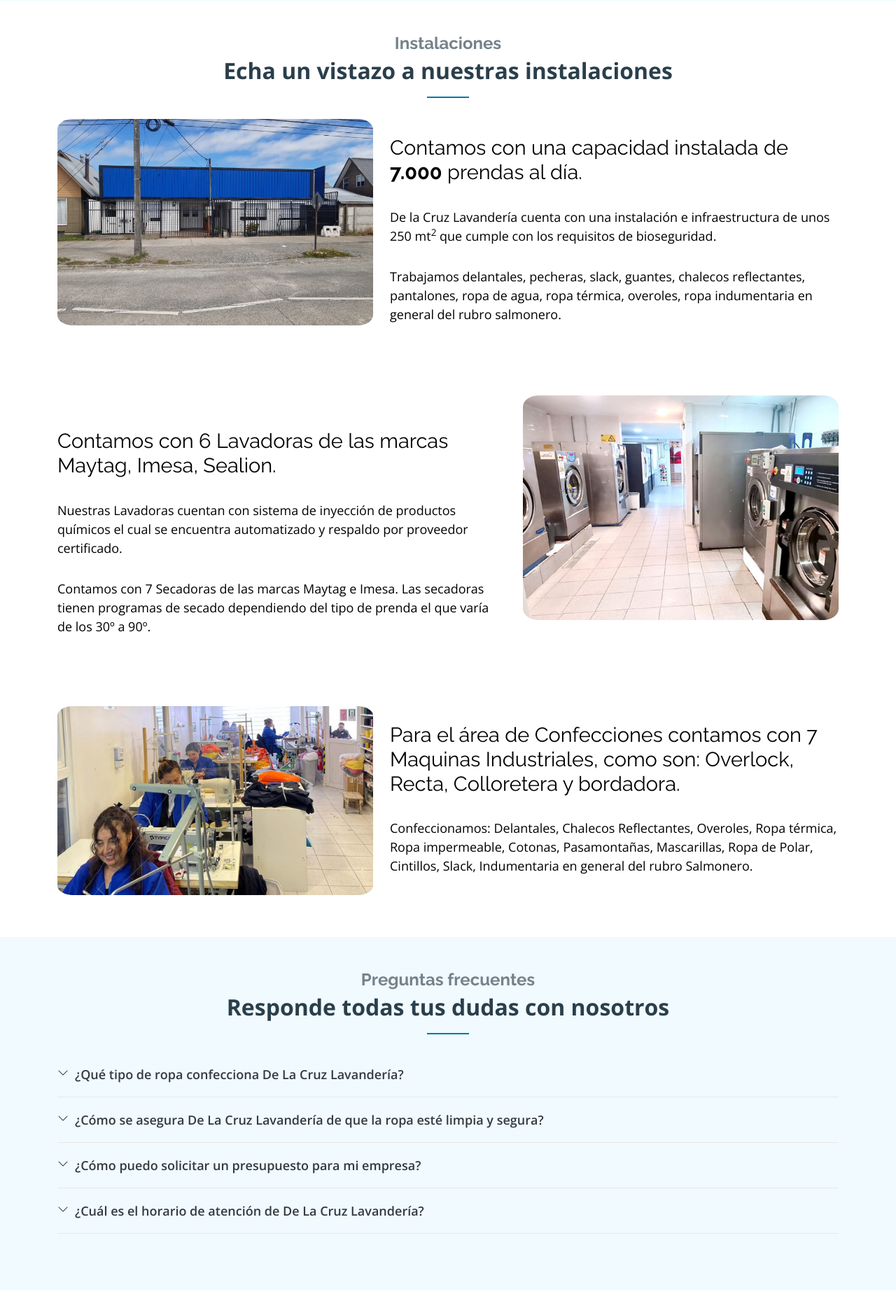
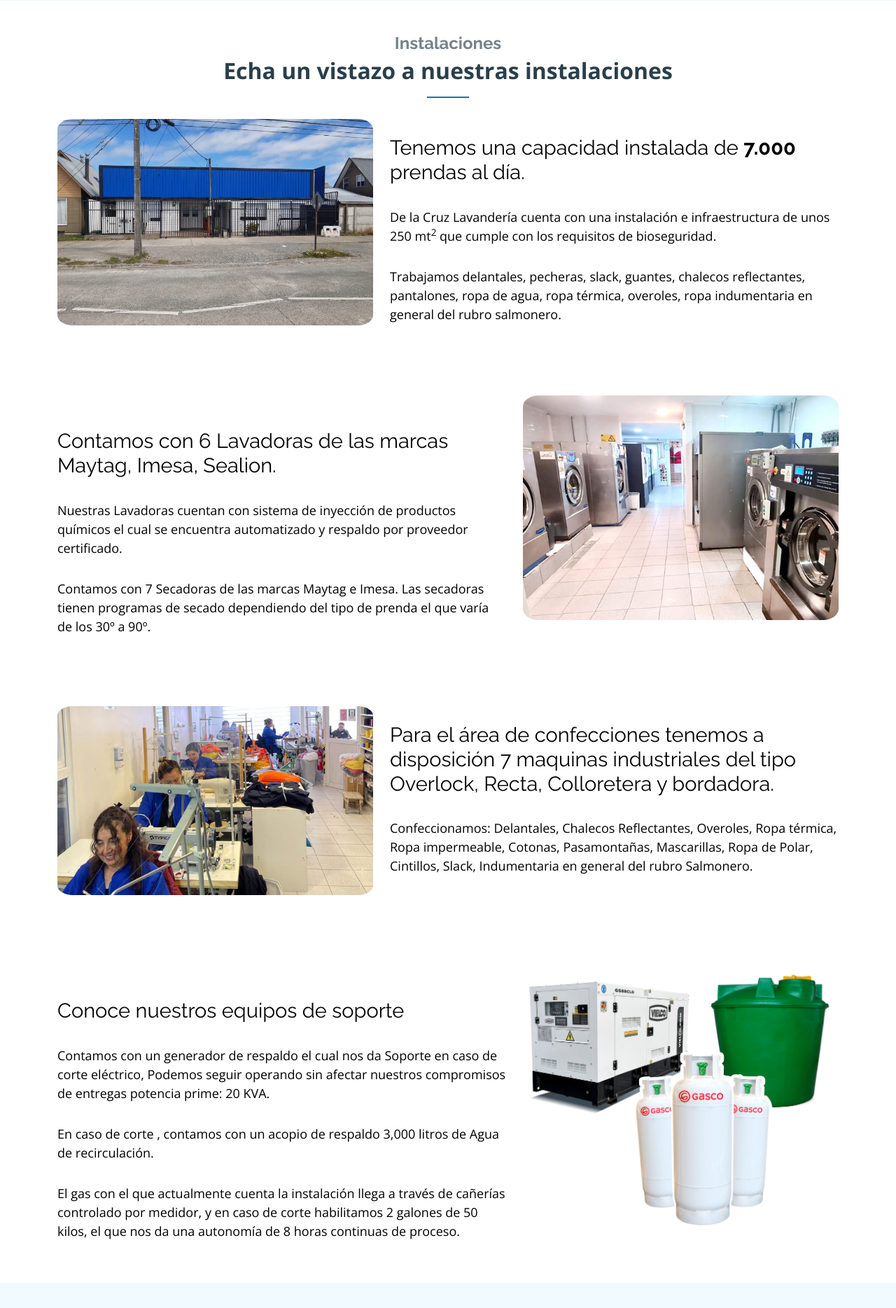
Before and after one commit to diegosanchez34/Lavanderia-Web, a Django app: page / in a window 1280 px wide. Shown: the part 1828-3697 px from the top of the page at 70% size. Run offline with Django 4.2, Linux system fonts and the light colour scheme; some libraries are stand-ins or nearby versions.

Commit message:
equipos de respaldo

```diff
--- a/app/templates/app/home.html
+++ b/app/templates/app/home.html
@@ -172,7 +172,7 @@
                 <img src="{% static 'app/img/instalaciones/2.jpeg' %}" class="img-fluid" alt="">
             </div>
             <div class="col-md-7 pt-4">
-                <h3>Contamos con una capacidad instalada de <b>7.000</b> prendas al día.</h3>
+                <h3>Tenemos una capacidad instalada de <b>7.000</b> prendas al día.</h3>
                 <p class="texto">
                     De la Cruz Lavandería cuenta con una instalación e infraestructura de unos 250 mt<sup>2</sup> que cumple con los requisitos de bioseguridad.
                 </p>
@@ -202,19 +202,19 @@
                     <img src="{% static 'app/img/instalaciones/image5.jpg' %}" class="img-fluid" alt="">
                 </div>
                 <div class="col-md-7 pt-4">
-                    <h3>Para el área de Confecciones contamos con 7 Maquinas Industriales, como son: Overlock, Recta, Colloretera y bordadora. </h3>
+                    <h3>Para el área de confecciones tenemos a disposición 7 maquinas industriales del tipo Overlock, Recta, Colloretera y bordadora. </h3>
                     <p class="texto">
                         Confeccionamos: Delantales, Chalecos Reflectantes, Overoles, Ropa térmica, Ropa impermeable, Cotonas, Pasamontañas, Mascarillas, Ropa de Polar, Cintillos, Slack, Indumentaria en general del rubro Salmonero.
                     </p>
                 </div>
                 </div>
-                <!--
+
                 <div class="row" data-aos="fade-up">
                     <div class="col-md-5 order-1 order-md-2">
-                        <img src="{% static 'app/img/instalaciones/3.jpg' %}" class="img-fluid" alt="">
+                        <img src="{% static 'app/img/instalaciones/respaldo.png' %}" class="img-fluid" alt="">
                     </div>
                     <div class="col-md-7 pt-5 order-2 order-md-1">
-                        <h3>Equipos de Soporte.</h3>
+                        <h3>Conoce nuestros equipos de soporte</h3>
                         <p class="texto">
                             Contamos con un generador de respaldo  el cual nos da Soporte en caso de corte eléctrico, Podemos seguir operando sin afectar nuestros compromisos de entregas potencia prime: 20 KVA.
                         </p>
@@ -224,13 +224,10 @@
                         <p class="texto">
                             El gas con el que actualmente cuenta la instalación llega a través de cañerías controlado por medidor, y en caso de corte habilitamos 2 galones de 50 kilos, el que nos da una autonomía de 8 horas continuas de proceso.
                         </p>
-                        <p class="texto">
-                            Back up para el reemplazo de ropa en caso de que surjan alguna situación inesperada tanto de parte del cliente como del servicio de lavandería.
-                        </p>
                     </div>
                     </div>
 
-        </div> -->
+        </div>
         </section><!-- End Portfolio Section -->
 
         <!-- ======= F.A.Q Section ======= -->
```
Also changed, not shown: app/static/app/img/equipo/angela.jpeg (deleted), app/static/app/img/equipo/antonio.jpeg (deleted), app/static/app/img/equipo/johana.jpeg (deleted), app/static/app/img/instalaciones/agua1 2.png (deleted), app/static/app/img/instalaciones/agua1.png, app/static/app/img/instalaciones/agua2.jpg (deleted), app/static/app/img/instalaciones/agua2.png (deleted), app/static/app/img/instalaciones/gas3 2.png (deleted), app/static/app/img/instalaciones/respaldo.png (added), 1 other file.
